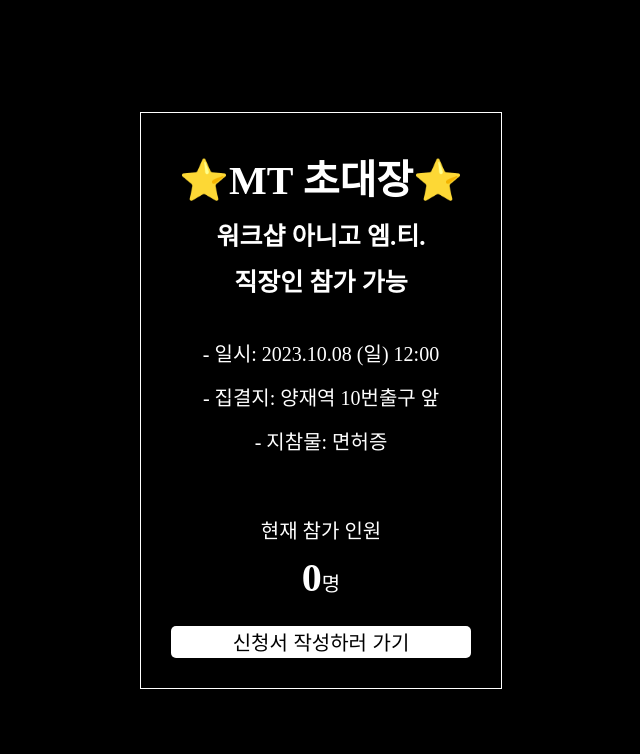
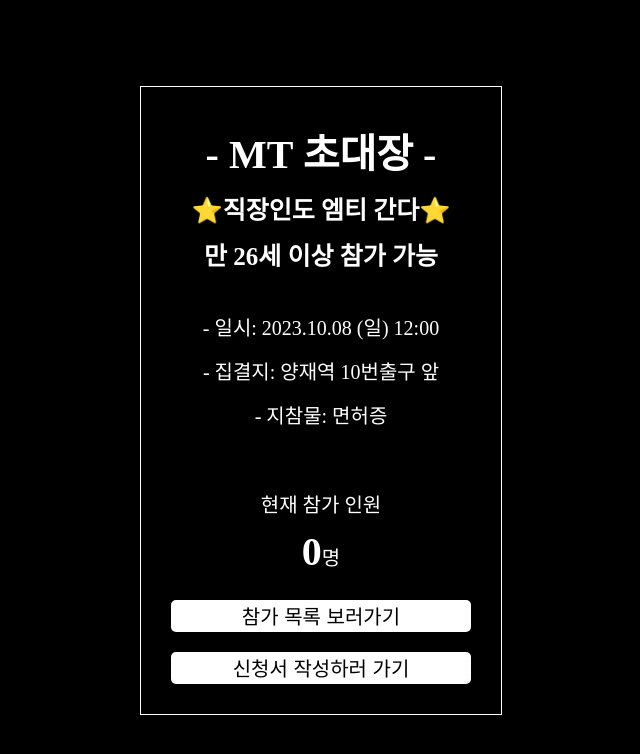
Before and after one commit to Dumibell/Invitation, a Next.js app: page / in a window 1280 px wide. Shown: the top 754 px of the page, without its empty margins (319-959 px from the left). Built offline with nearby package versions, Linux system fonts and the light colour scheme; no server answers; the database is empty.

Commit message:
Fix: 메인 화면 문구 변경 및 페이지이동 버튼 추가

```diff
--- a/pages/index.tsx
+++ b/pages/index.tsx
@@ -1,15 +1,11 @@
 import { Button } from "@/Components/Button";
 import { dbService } from "@/firebase";
-import { IRegister } from "@/interfaces/interfaces";
+import { IList, IRegister } from "@/interfaces/interfaces";
 import styled from "@emotion/styled";
 import { useSpring, animated } from "@react-spring/web";
 import { collection, onSnapshot, query } from "firebase/firestore";
 import { useRouter } from "next/router";
 import { useEffect, useState } from "react";
-
-interface IList extends IRegister {
-  id: string;
-}
 
 export default function Home() {
   const router = useRouter();
@@ -31,9 +27,9 @@ export default function Home() {
     <Container>
       <InnerContainer>
         <Title>
-          <p className="title">⭐️MT 초대장⭐️</p>
-          <p className="subtitle">워크샵 아니고 엠.티.</p>
-          <p className="subtitle">직장인 참가 가능</p>
+          <p className="title">- MT 초대장 -</p>
+          <p className="subtitle">⭐️직장인도 엠티 간다⭐️</p>
+          <p className="subtitle">만 26세 이상 참가 가능</p>
         </Title>
         <Detail>
           <p>- 일시: 2023.10.08 (일) 12:00</p>
@@ -46,7 +42,7 @@ export default function Home() {
             <span className="count">{list?.length}</span>명
           </p>
         </Count>
-
+        <Button onClick={() => router.push("/list")}>참가 목록 보러가기</Button>
         <Button onClick={() => router.push("/register")}>
           신청서 작성하러 가기
         </Button>
```
